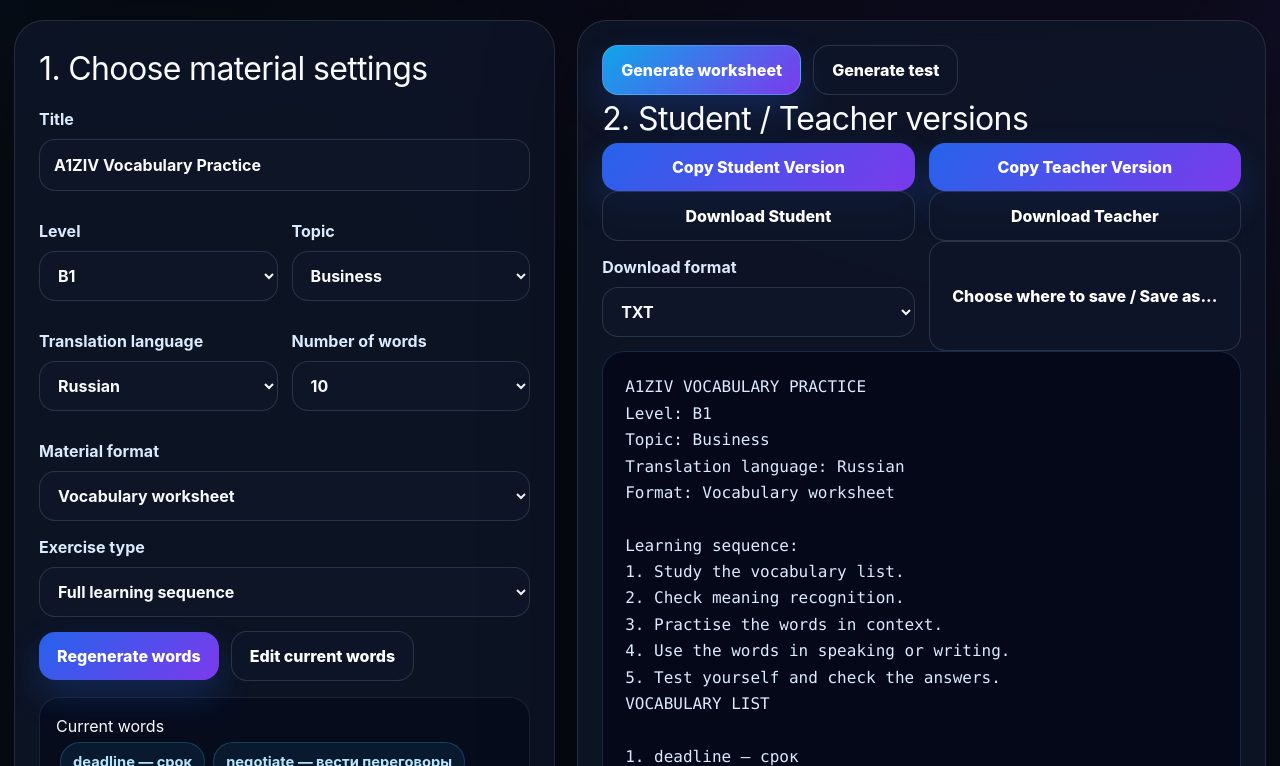
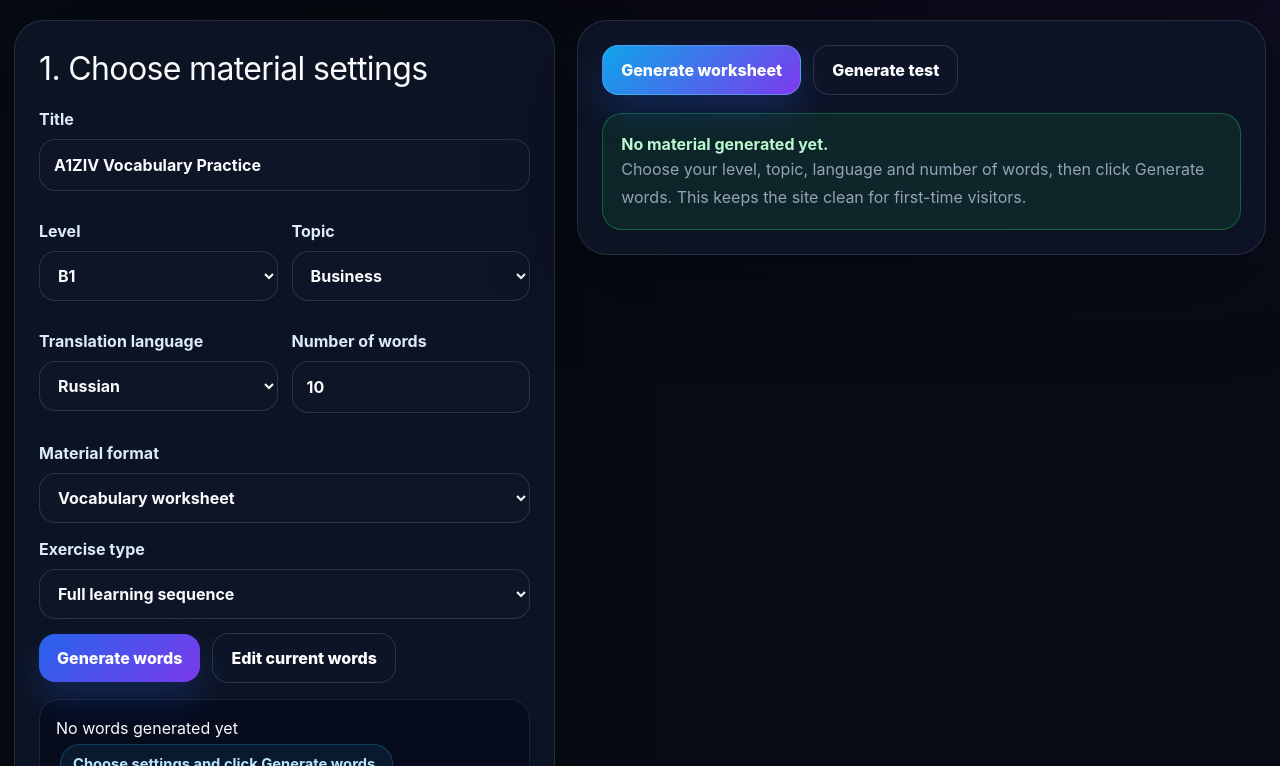
Before and after one commit to A1ZIV/A1ZIV, a React (Vite) app: page / in a window 1280 px wide. Shown: the part 894-1660 px from the top of the page. Built offline with nearby package versions, Linux system fonts and the light colour scheme.

Commit message:
Update main.jsx

```diff
--- a/src/main.jsx
+++ b/src/main.jsx
@@ -4,6 +4,35 @@ import "./styles.css";
 
 const NL = String.fromCharCode(10);
 const CONTACT_EMAIL = "ksam54041@gmail.com";
+const LEARNED_WORDS_STORAGE_KEY = "a1ziv_learned_words_v1";
+
+function clampWordCount(value) {
+  const number = Number(value);
+  if (Number.isNaN(number)) return 10;
+  return Math.max(1, Math.min(100, Math.round(number)));
+}
+
+function normaliseWordKey(word) {
+  return String(word || "").trim().toLowerCase();
+}
+
+function loadLearnedWords() {
+  try {
+    const raw = window.localStorage.getItem(LEARNED_WORDS_STORAGE_KEY);
+    const parsed = raw ? JSON.parse(raw) : [];
+    return Array.isArray(parsed) ? parsed.filter(Boolean) : [];
+  } catch {
+    return [];
+  }
+}
+
+function saveLearnedWords(words) {
+  try {
+    window.localStorage.setItem(LEARNED_WORDS_STORAGE_KEY, JSON.stringify(words));
+  } catch {
+    // Local storage may be unavailable in some browsers. The site still works without archive persistence.
+  }
+}
 
 const LANGUAGES = [
   "Russian", "Kazakh", "Swedish", "German", "Spanish", "Italian", "Japanese", "Chinese", "Norwegian", "Portuguese", "Czech", "French", "Dutch"
@@ -334,17 +363,10 @@ function collectRawEntries(level, topic) {
 }
 
 function topicWords(level, topic, language) {
-  const levelData = BASE_WORDS[level] || BASE_WORDS.B1;
-  const raw = levelData[topic] || EXTRA_TOPICS[topic] || levelData["Everyday life"] || [];
-
-  if (LANGUAGE_INDEX[language]) {
-    return raw.map((entry) => parseEntry(entry, language)).filter(Boolean);
-  }
-
   const translated = collectRawEntries(level, topic)
     .map((entry) => parseEntry(entry, language))
     .filter(Boolean)
-    .filter((item) => item.meaning && item.meaning !== item.word);
+    .filter((item) => item.word && item.meaning && item.meaning !== item.word);
 
   return uniqueWords(translated);
 }
@@ -706,13 +728,27 @@ function App() {
   const [answers, setAnswers] = useState({});
   const [checked, setChecked] = useState(false);
   const [seed, setSeed] = useState(0);
+  const [hasGenerated, setHasGenerated] = useState(false);
+  const [learnedWords, setLearnedWords] = useState(() => loadLearnedWords());
+
+  const learnedSet = useMemo(() => new Set(learnedWords.map(normaliseWordKey)), [learnedWords]);
 
   const words = useMemo(() => {
-    if (manual) return uniqueWords(parseCustomWords(customText)).slice(0, count);
+    const safeCount = clampWordCount(count);
+    if (manual) return uniqueWords(parseCustomWords(customText)).slice(0, safeCount);
+    if (!hasGenerated) return [];
     const generated = uniqueWords(topicWords(level, topic, language));
-    const rotated = [...generated.slice(seed % Math.max(1, generated.length)), ...generated.slice(0, seed % Math.max(1, generated.length))];
-    return rotated.slice(0, count);
-  }, [manual, customText, level, topic, language, count, seed]);
+    const available = generated.filter((item) => !learnedSet.has(normaliseWordKey(item.word)));
+    const source = available.length ? available : generated;
+    const rotation = source.length ? seed % source.length : 0;
+    const rotated = [...source.slice(rotation), ...source.slice(0, rotation)];
+    return rotated.slice(0, safeCount);
+  }, [manual, customText, level, topic, language, count, seed, learnedSet, hasGenerated]);
+
+  const availableAutoWordsCount = useMemo(() => {
+    if (manual) return 0;
+    return uniqueWords(topicWords(level, topic, language)).filter((item) => !learnedSet.has(normaliseWordKey(item.word))).length;
+  }, [manual, level, topic, language, learnedSet]);
 
   const studentText = useMemo(() => buildMaterial({ words, title, level, topic, language, format, taskType, showAnswers: false }), [words, title, level, topic, language, format, taskType]);
   const teacherText = useMemo(() => buildMaterial({ words, title, level, topic, language, format, taskType, showAnswers: true }), [words, title, level, topic, language, format, taskType]);
@@ -734,12 +770,23 @@ function App() {
   }
 
   function startEditingCurrentWords() {
-    setCustomText(wordsToEditableText(words));
+    setCustomText(words.length ? wordsToEditableText(words) : "");
     setManual(true);
+    setHasGenerated(true);
   }
 
   function useAutomaticWords() {
     setManual(false);
+    setHasGenerated(true);
+    setSeed((s) => s + 1);
+  }
+
+  function generateWords() {
+    if (manual) {
+      setHasGenerated(true);
+      return;
+    }
+    setHasGenerated(true);
     setSeed((s) => s + 1);
   }
 
@@ -748,9 +795,25 @@ function App() {
     setChecked(false);
   }, [studentText]);
 
+  useEffect(() => {
+    saveLearnedWords(learnedWords);
+  }, [learnedWords]);
+
+  function markCurrentWordsAsLearned() {
+    if (!words.length) return;
+    const updated = Array.from(new Set([...learnedWords, ...words.map((item) => normaliseWordKey(item.word))])).filter(Boolean);
+    setLearnedWords(updated);
+    if (!manual) setSeed((s) => s + 1);
+  }
+
+  function clearLearnedArchive() {
+    setLearnedWords([]);
+    setSeed((s) => s + 1);
+  }
+
   return (
     <div className="app-shell">
-      <Hero onGenerateClick={() => setMode("worksheet")} onTestClick={() => setMode("test")} />
+      <Hero onGenerateClick={() => { setMode("worksheet"); generateWords(); }} onTestClick={() => { setMode("test"); generateWords(); }} />
 
       <section className="example-strip">
         <h2>Example outputs</h2>
@@ -767,18 +830,25 @@ function App() {
           </div>
           <div className="grid-2">
             <label>Translation language<select value={language} onChange={(e) => setLanguage(e.target.value)}>{LANGUAGES.map((x) => <option key={x}>{x}</option>)}</select></label>
-            <label>Number of words<select value={count} onChange={(e) => setCount(Number(e.target.value))}><option value="5">5</option><option value="8">8</option><option value="10">10</option><option value="12">12</option></select></label>
+            <label>Number of words<input type="number" min="1" max="100" value={count} onChange={(e) => setCount(clampWordCount(e.target.value))} /></label>
           </div>
           <label>Material format<select value={format} onChange={(e) => setFormat(e.target.value)}>{FORMATS.map((f) => <option key={f.value} value={f.value}>{f.label}</option>)}</select></label>
           <label>Exercise type<select value={taskType} onChange={(e) => setTaskType(e.target.value)}>{TASK_TYPES.map((t) => <option key={t.value} value={t.value}>{t.label}</option>)}</select></label>
-          <div className="button-row"><button onClick={() => { if (!manual) setSeed((s) => s + 1); }}>{manual ? "Update tasks from my words" : "Regenerate words"}</button><button className="secondary-button" onClick={manual ? useAutomaticWords : startEditingCurrentWords}>{manual ? "Use automatic words" : "Edit current words"}</button></div>
+          <div className="button-row"><button onClick={generateWords}>{manual ? "Update tasks from my words" : hasGenerated ? "Regenerate words" : "Generate words"}</button><button className="secondary-button" onClick={manual ? useAutomaticWords : startEditingCurrentWords}>{manual ? "Use automatic words" : "Edit current words"}</button></div>
+          {!manual && words.length > 0 && <div className="button-row"><button className="secondary-button" onClick={markCurrentWordsAsLearned}>Mark current words as learned</button><button className="secondary-button" onClick={clearLearnedArchive}>Clear learned archive</button></div>}
+          {!manual && (hasGenerated || learnedWords.length > 0) && <p className="footer-small">Learned archive: {learnedWords.length} word(s). These words will not appear again in automatic generation. Available new words for this selection: {availableAutoWordsCount}.</p>}
+          {!manual && learnedWords.length > 0 && <div className="word-preview"><h3>Learned words archive</h3>{learnedWords.slice(0, 40).map((word) => <span key={word}>{word}</span>)}{learnedWords.length > 40 && <span>+ {learnedWords.length - 40} more</span>}</div>}
+          {manual && <p className="footer-small">Manual words are not affected by the learned archive. Use automatic mode to avoid repeated learned words.</p>}
           {manual && <label>Edit words<textarea value={customText} onChange={(e) => setCustomText(e.target.value)} placeholder="word — translation\nstrategy — стратегия\nbudget — бюджет" /></label>}
-          {!manual && <div className="word-preview"><h3>Current words</h3>{words.map((w) => <span key={w.word}>{w.word} — {w.meaning}</span>)}</div>}
+          {!manual && words.length > 0 && <div className="word-preview"><h3>Current words</h3>{words.map((w) => <span key={w.word}>{w.word} — {w.meaning}</span>)}</div>}
+          {!manual && words.length === 0 && <div className="word-preview"><h3>No words generated yet</h3><span>Choose settings and click Generate words.</span></div>}
         </section>
 
         <section className="result-panel">
           <div className="tabs"><button className={mode === "worksheet" ? "active-tab" : "ghost-button"} onClick={() => setMode("worksheet")}>Generate worksheet</button><button className={mode === "test" ? "active-tab" : "ghost-button"} onClick={() => setMode("test")}>Generate test</button></div>
-          {mode === "worksheet" ? (
+          {words.length === 0 ? (
+            <div className="score-box"><strong>No material generated yet.</strong><p>Choose your level, topic, language and number of words, then click Generate words. This keeps the site clean for first-time visitors.</p></div>
+          ) : mode === "worksheet" ? (
             <>
               <h2>2. Student / Teacher versions</h2>
               <div className="grid-2"><button onClick={() => copyText(studentText)}>Copy Student Version</button><button onClick={() => copyText(teacherText)}>Copy Teacher Version</button></div>
```
